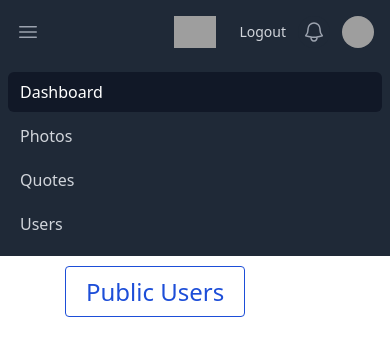
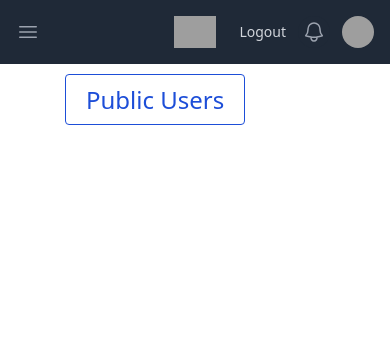
Before and after one commit to MateuszGozdzik/Main_App, a Django app: page /accounts/ in a window 390 px wide. Shown: the top 356 px of the page. Run offline with Django 4.2, Linux system fonts and the light colour scheme; the visitor is signed in with stand-in values (Sample User, id 1); parts of the project's set-up code (start-up, migrations or seed data) failed here and were passed over; some libraries are stand-ins or nearby versions; grey boxes are pictures that could not be loaded.

Commit message:
load hidden mobile menu

```diff
--- a/core/templates/core/_base.html
+++ b/core/templates/core/_base.html
@@ -92,7 +92,7 @@
         </div>
 
         <!-- Mobile menu, show/hide based on menu state. -->
-        <div class="sm:hidden" id="mobile-menu">
+        <div class="sm:hidden hidden" id="mobile-menu">
             <div class="space-y-1 px-2 pb-3 pt-2">
                 <a href="/" class="bg-gray-900 text-white block rounded-md px-3 py-2 text-base font-medium"
                     aria-current="page">Dashboard</a>
```
